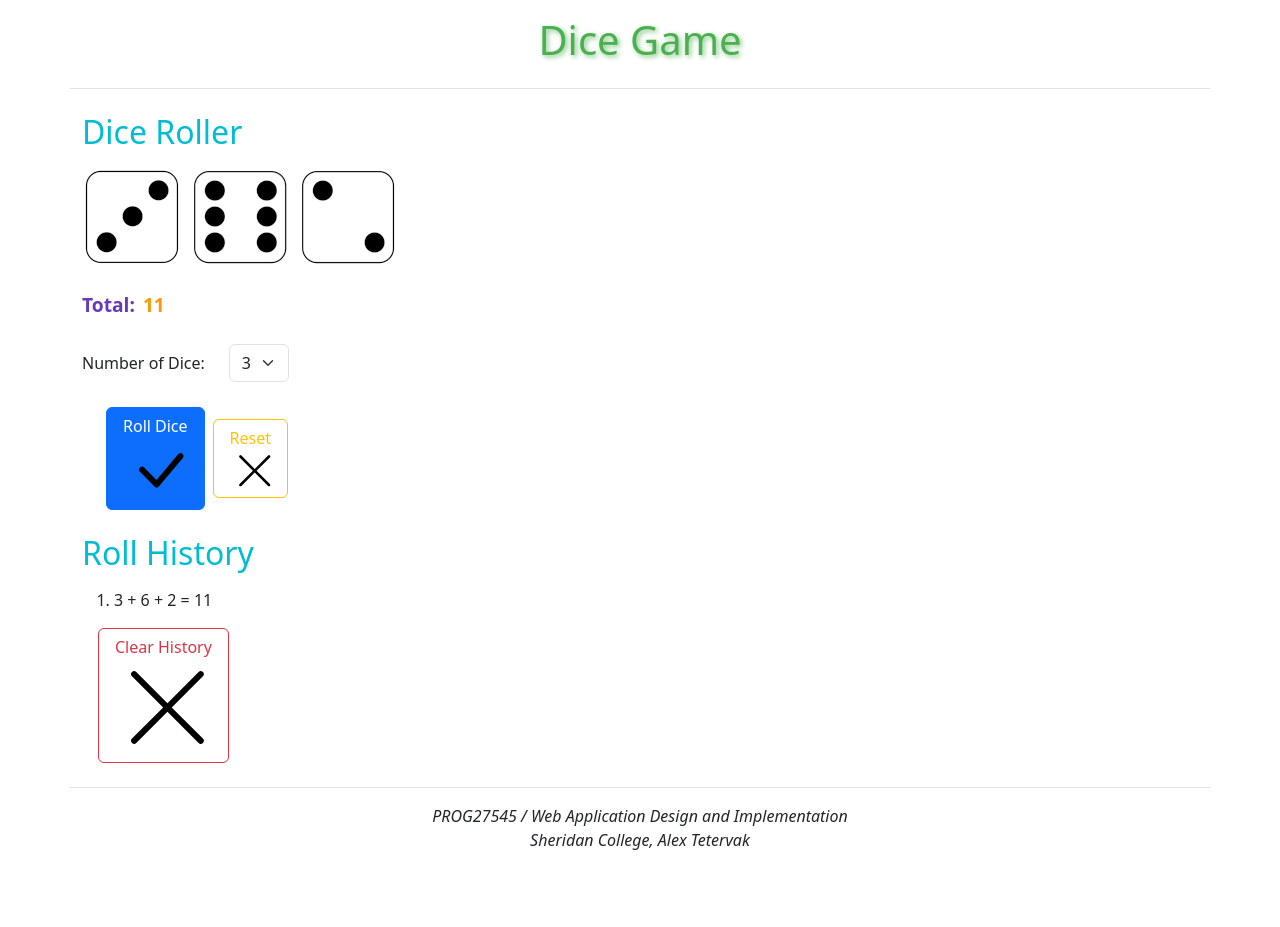
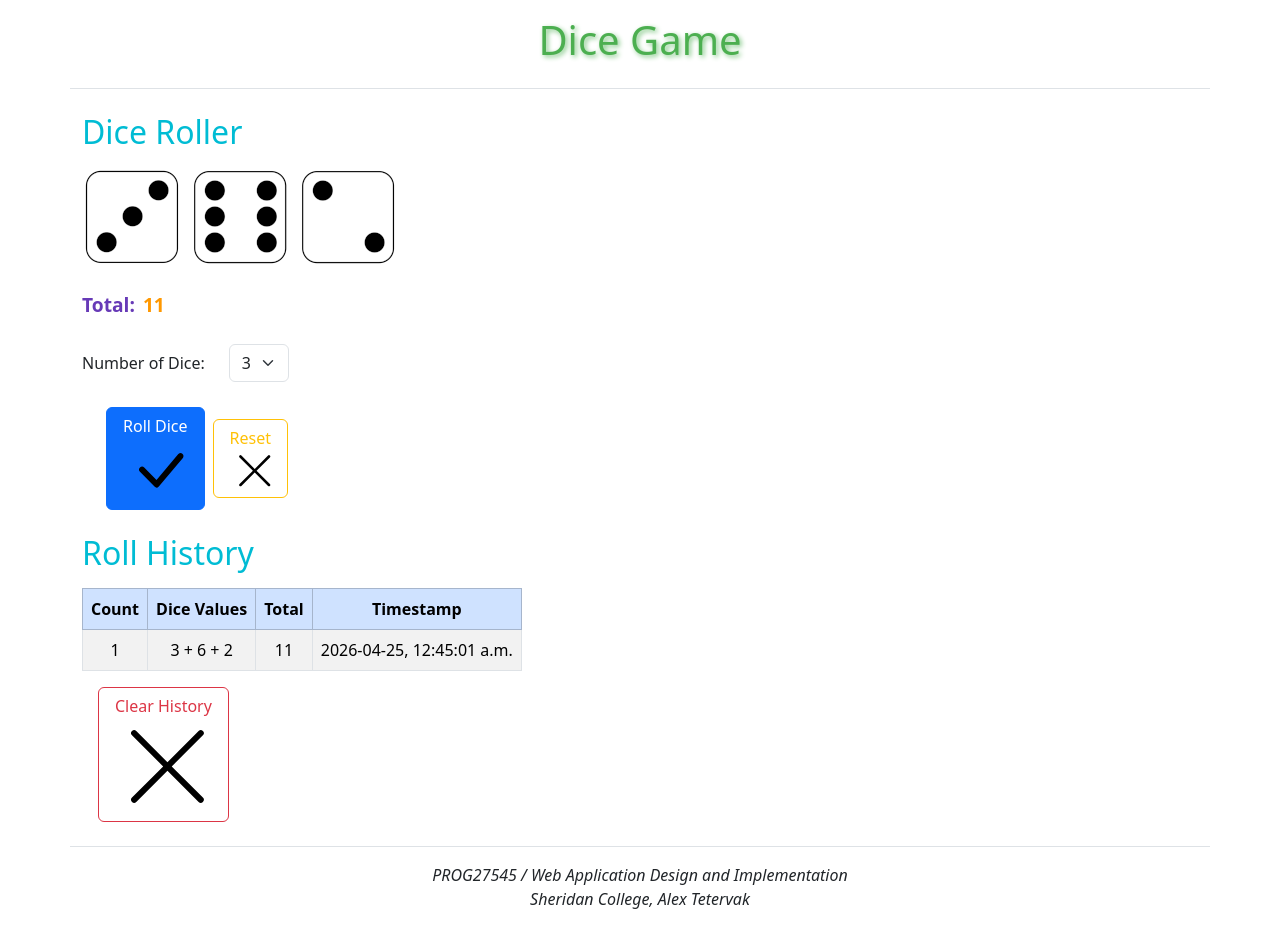
Before and after one commit to tetervak/DiceGame-ReactViteBootstrap-W2027, a React (Vite) app: page / in a window 1280 px wide. Both pictures are taken after a click on the button "Roll Dice". Before the commit the page ends 868 px from the top, so only its background shows below. Built offline with nearby package versions, Linux system fonts and the light colour scheme.

Commit message:
formatted the history to use a table

```diff
--- a/src/components/roll-history.tsx
+++ b/src/components/roll-history.tsx
@@ -1,5 +1,5 @@
 import {useHistory} from "../hooks/use-history.ts";
-import {Button} from "react-bootstrap";
+import {Button, Table} from "react-bootstrap";
 import {XLg} from "react-bootstrap-icons";
 
 export function RollHistory(){
@@ -13,11 +13,26 @@ export function RollHistory(){
     return(
         <>
             <h2 className="mt-4 mb-3">Roll History</h2>
-            <ol>
-                {historyData.items.map(item => (
-                    <li key={item.id}>{item.rollData.values.join(' + ')}&nbsp;=&nbsp;{item.rollData.total}</li>
+            <Table striped bordered className="w-auto text-center">
+                <thead>
+                    <tr className="table-primary">
+                        <th>Count</th>
+                        <th>Dice Values</th>
+                        <th>Total</th>
+                        <th>Timestamp</th>
+                    </tr>
+                </thead>
+                <tbody>
+                {historyData.items.map((item, index) => (
+                    <tr key={item.id}>
+                        <td>{index + 1}</td>
+                        <td>{item.rollData.values.join(' + ')}</td>
+                        <td>{item.rollData.total}</td>
+                        <td>{new Date(item.timestamp).toLocaleString('en-CA')}</td>
+                    </tr>
                 ))}
-            </ol>
+                </tbody>
+            </Table>
             <Button onClick={clearHistory} variant="outline-danger ms-3">Clear History<XLg className="ms-2"/></Button>
         </>
     )
```
